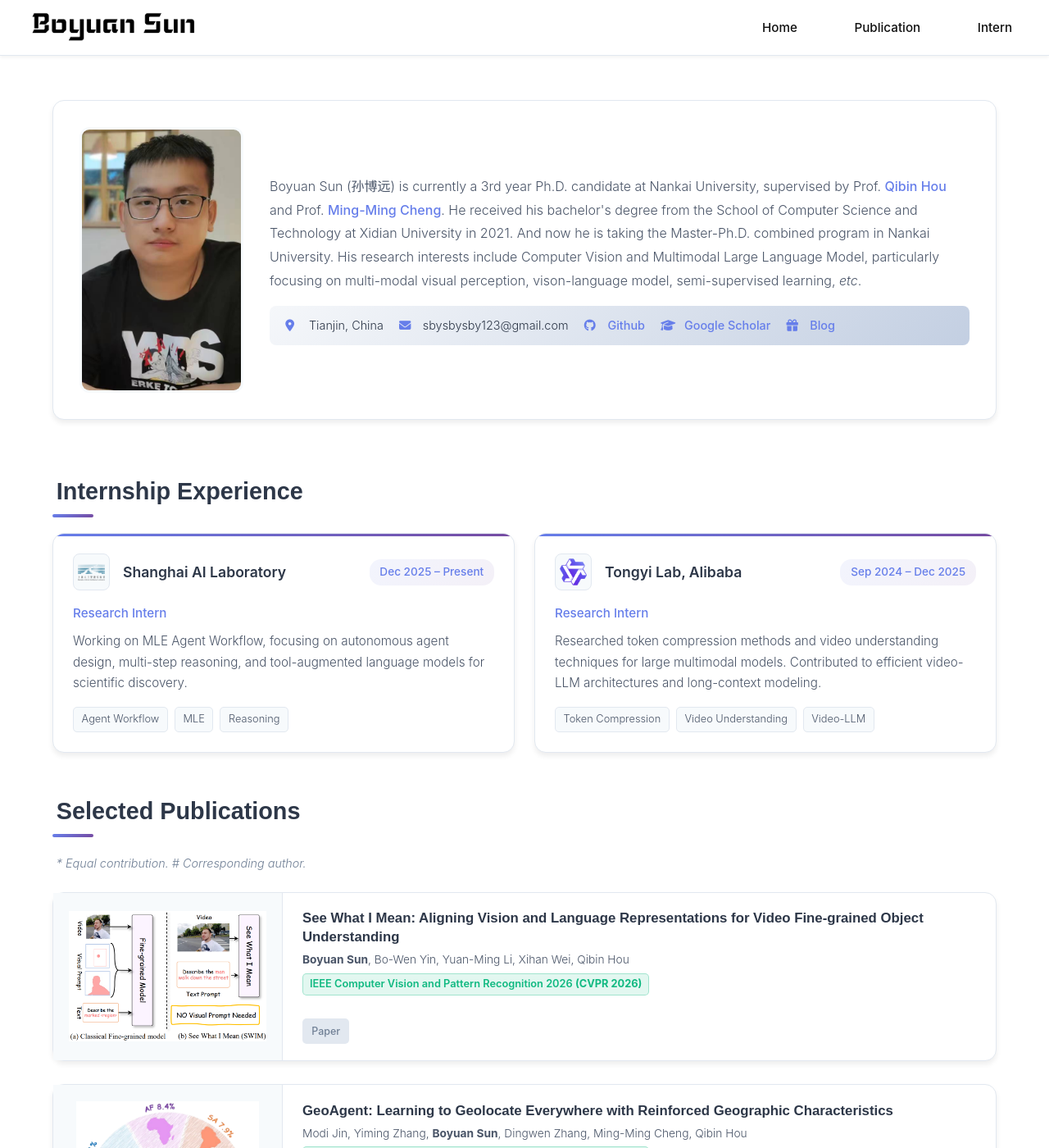
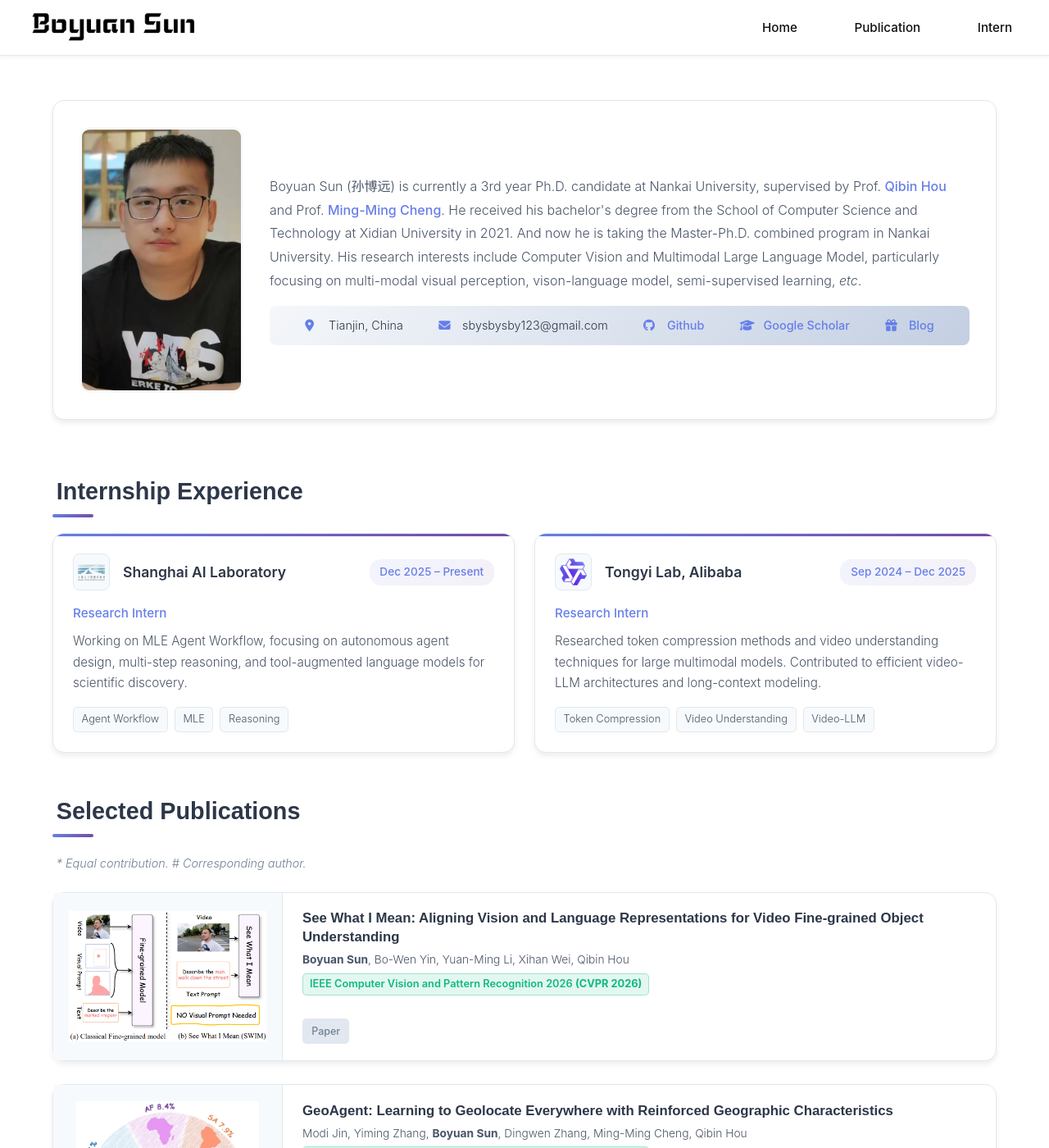
Before and after one commit to BBBBchan/BBBBchan.github.io, a Jekyll site: the page built from index.html, in a window 1280 px wide and 1400 px high. Shown: the whole window at 82% size. Built offline with Jekyll 4.4.1, drawn with Linux system fonts in a browser that asks for light colours; nearby versions of some CDN libraries.

Commit message:
Refactor contact-info layout for better alignment
Updated contact info layout to ensure even distribution and alignment with text width.

```diff
--- a/index.html
+++ b/index.html
@@ -243,19 +243,20 @@ items:
     text-decoration: underline;
   }
 
-  /* 🔧 联系 bar - 与文字宽度对齐 */
+ /* 🔧 联系 bar - 与文字宽度对齐 + 链接均匀分布 */
 .contact-info {
   padding: 0.8rem 1.2rem;
   background: linear-gradient(135deg, #f5f7fa 0%, #c3cfe2 100%);
   border-radius: 8px;
-    display: inline-flex;
+  display: flex;
   flex-wrap: wrap;
   gap: 0.6rem 1.2rem;
   align-items: center;
-    /* 🔧 关键修改：移除 width: fit-content，让 bar 与文字区域对齐 */
-    width: auto;
+  justify-content: space-evenly;  /* 🔧 关键：均匀分布 */
+  width: 100%;                     /* 🔧 关键：占满文字区域宽度 */
   max-width: 100%;
   margin: 0;
+  box-sizing: border-box;
 }
 
 .contact-info i {
@@ -284,6 +285,8 @@ items:
   align-items: center;
   gap: 0.4rem;
   font-size: 0.9rem;
+  /* 🔧 确保每个 item 有相等的 flex 权重 */
+  flex: 0 1 auto;
 }
 
   /* ========== 章节通用样式（🔧 左对齐） ========== */
@@ -761,7 +764,7 @@ items:
 
     <!-- 右侧文字内容 - 垂直居中 -->
     <div class="profile-content">
-        <!-- 🔧 文字包装器，确保 bar 与文字宽度一致 -->
+      <!-- 文字包装器，确保 bar 与文字宽度一致 -->
       <div class="profile-text-wrapper">
         <p>
           Boyuan Sun (孙博远) is currently a 3rd year Ph.D. candidate at Nankai University,
@@ -770,7 +773,7 @@ items:
         </p>
       </div>
 
-        <!-- 🔧 联系 bar 与文字宽度对齐 -->
+      <!-- 🔧 联系 bar - 与文字宽度对齐 + 链接均匀分布 -->
       <div class="contact-info">
         <div class="contact-item">
           <i class="fa-solid fa-location-dot"></i>
```
Lines whose indentation alone changed are shown as unchanged.
